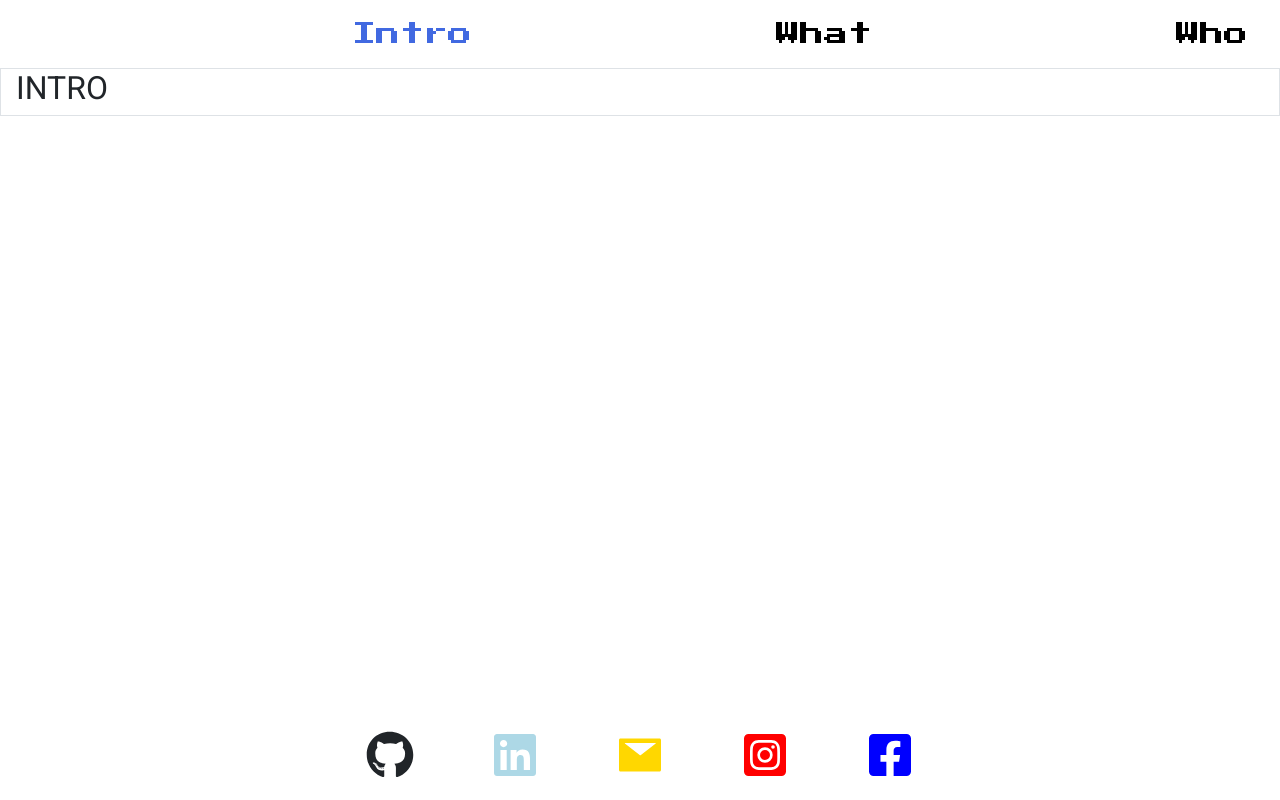
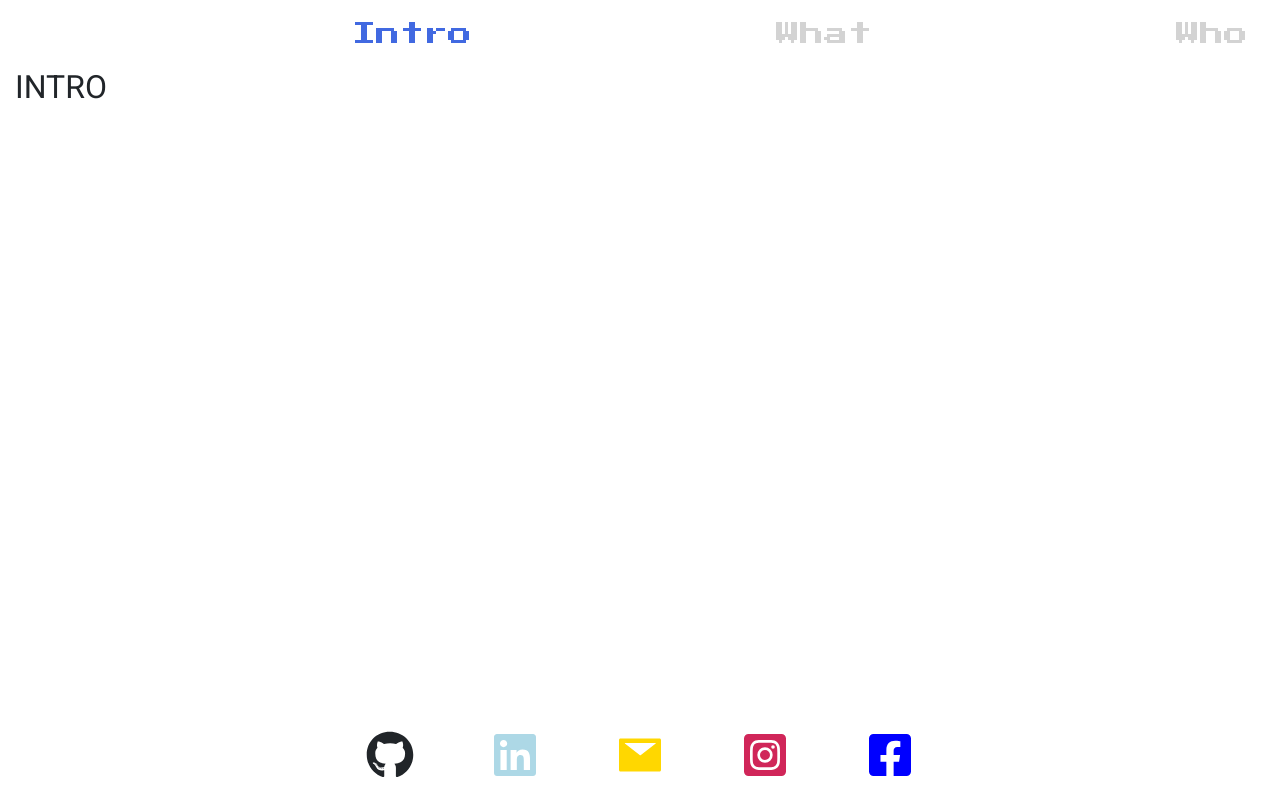
Before and after one commit to irlgabriel/portfolio, a React (Create React App) app: page /#/ in a window 1280 px wide. Built offline with nearby package versions, Linux system fonts and the light colour scheme.

Commit message:
added animation for switching between routes

```diff
--- a/src/App.js
+++ b/src/App.js
@@ -1,21 +1,35 @@
 import React from "react";
 import GlobalStyle from "./globalStyles";
-import { HashRouter as Router, Route } from "react-router-dom";
+import { HashRouter as Router, Route} from "react-router-dom";
 import "bootstrap/dist/css/bootstrap.min.css";
 
 // Components
 import { Container } from "reactstrap";
 import { Navbar, Projects, Footer, Intro, Me } from "./components";
-
+import { CSSTransition } from "react-transition-group";
+import { routes } from "./routes";
 function App() {
   return (
     <Router basename="/">
       <Container id="everywhere-container" fluid={true} className="px-0">
         <GlobalStyle />
         <Navbar />
-        <Route path="/what" exact component={Projects} />
-        <Route path="/" exact component={Intro} />
-        <Route path="/who" exact component={Me} />
+        {routes.map(({ path, Component }) => (
+            <Route key={path} exact path={path}>
+              {({ match }) => (
+                <CSSTransition
+                  in={match !== null}
+                  timeout={300}
+                  classNames="page"
+                  unmountOnExit
+                >
+                  <div className="page mb-auto">
+                    <Component />
+                  </div>
+                </CSSTransition>
+              )}
+            </Route>
+          ))}
         <Footer />
       </Container>
     </Router>
--- /dev/null
+++ b/src/components/Footer/Data.js
@@ -0,0 +1,37 @@
+import React from "react";
+import {
+  FaGithub,
+  FaInstagramSquare,
+  FaFacebookSquare,
+  FaLinkedin,
+} from "react-icons/fa";
+import { AiFillMail } from "react-icons/ai";
+
+
+export const contacts = [
+  {
+    icon: <FaGithub />,
+    contactLink: "https://github.com/irlgabriel",
+    color: "inherit",
+  },
+  {
+    icon: <FaLinkedin />,
+    contactLink: "https://www.linkedin.com/in/gabriel-radu-5023021b9/",
+    color: "lightblue",
+  },
+  {
+    icon: <AiFillMail />,
+    contactLink: "mailto: radu.gabriel131@gmail.com",
+    color: "gold",
+  },
+  {
+    icon: <FaInstagramSquare />,
+    contactLink: "https://www.instagram.com/gabriel.radu1/",
+    color: "rgba(200,0,60,0.85)",
+  },
+  {
+    icon: <FaFacebookSquare />,
+    contactLink: "https://www.facebook.com/gabi.radu.75/",
+    color: "blue",
+  },
+];
--- a/src/components/Footer/Footer.js
+++ b/src/components/Footer/Footer.js
@@ -1,41 +1,10 @@
 import React from "react";
-import {
-  FaGithub,
-  FaInstagramSquare,
-  FaFacebookSquare,
-  FaLinkedin,
-} from "react-icons/fa";
-import { AiFillMail } from "react-icons/ai";
+import { contacts } from "./Data";
+
 import { Container, ListGroup, ListGroupItem } from "reactstrap";
 
 export default function Footer() {
-  const contacts = [
-    {
-      icon: <FaGithub />,
-      contactLink: "https://github.com/irlgabriel",
-      color: "inherit",
-    },
-    {
-      icon: <FaLinkedin />,
-      contactLink: "https://www.linkedin.com/in/gabriel-radu-5023021b9/",
-      color: "lightblue",
-    },
-    {
-      icon: <AiFillMail />,
-      contactLink: "mailto: radu.gabriel131@gmail.com",
-      color: "gold",
-    },
-    {
-      icon: <FaInstagramSquare />,
-      contactLink: "https://www.instagram.com/gabriel.radu1/",
-      color: "red",
-    },
-    {
-      icon: <FaFacebookSquare />,
-      contactLink: "https://www.facebook.com/gabi.radu.75/",
-      color: "blue",
-    },
-  ];
+
   return (
     <Container fluid={true} className="py-2">
       <ListGroup id="footer" className="mx-auto" horizontal="sm">
@@ -47,7 +16,7 @@ export default function Footer() {
               color: obj.color,
               background: "transparent",
             }}
-            className="text-center py-1 px-0"
+            className="footer-item text-center py-1 px-0"
             tag="a"
             href={obj.contactLink}
             action
--- a/src/components/Intro/Intro.js
+++ b/src/components/Intro/Intro.js
@@ -3,7 +3,7 @@ import { Container } from "reactstrap";
 
 export default () => {
   return (
-    <Container className="border mb-auto" fluid>
+    <Container className="mb-auto" fluid>
       <h2>INTRO</h2>
     </Container>
   );
--- a/src/components/Navbar/Navbar.components.js
+++ b/src/components/Navbar/Navbar.components.js
@@ -5,11 +5,11 @@ export const NavLink = styled(Link)`
   font-family: "Press Start 2P", "Roboto", cursive;
   padding: 0.5rem;
   font-size: 1.5rem;
-  color: black;
+  color: lightgray;
   padding: 0.5rem 1rem;
   transition: all 0.4s ease;
   &:hover {
     text-decoration: none;
-    color: darkslategray;
+    color: royalblue;
   }
 `;
--- a/src/globalStyles.js
+++ b/src/globalStyles.js
@@ -14,15 +14,23 @@ const GlobalStyle = createGlobalStyle`
 body {
   position: relative;
 }
+
+.footer-item {
+  transition: all 0.3s ease-in-out;
+  &:hover {
+    transform: translateY(-10px);
+  }
+}
+
 #everywhere-container {
   position: relative;
   min-height: 100vh;
   display: flex;
   flex-direction: column;
 }
-#background {
+#intro-image {
   position: absolute;
-  top:70px;
+  top:0px;
   bottom:0px;
   left:0px;
   right: 0px;
@@ -31,8 +39,9 @@ body {
   background-repeat: no-repeat; /* Do not repeat the image */
   background-size: cover;
   z-index: -1;
-  filter: blur(4px);
 }
+
+
 
 #main {
   width: 100%;
@@ -90,12 +99,23 @@ body {
   background: white;
 }
 
-.active {
-  transform: translateY(-0.5rem);
-  color: royalblue !important;
-}
 #img-me {
   background-image: url("images/me.jpeg")
+}
+
+.page-enter {
+  transform: translateX(-100%);
+}
+.page-enter-active {
+  transform: translateX(0%);
+  transition: all 300ms;
+}
+.page-exit {
+  transform: translateX(0%);
+}
+.page-exit-active {
+  transform: translateX(100%);
+  transition: all 300ms;
 }
 `;
 
--- /dev/null
+++ b/src/routes.js
@@ -0,0 +1,11 @@
+import {
+  Intro,
+  Me,
+  Projects
+} from "./components"
+
+export const routes = [
+  {path: "/", name: "Intro", Component: Intro},
+  {path: "/who", name: "Who", Component: Me},
+  {path: "/what", name: "What", Component: Projects}
+]
```
